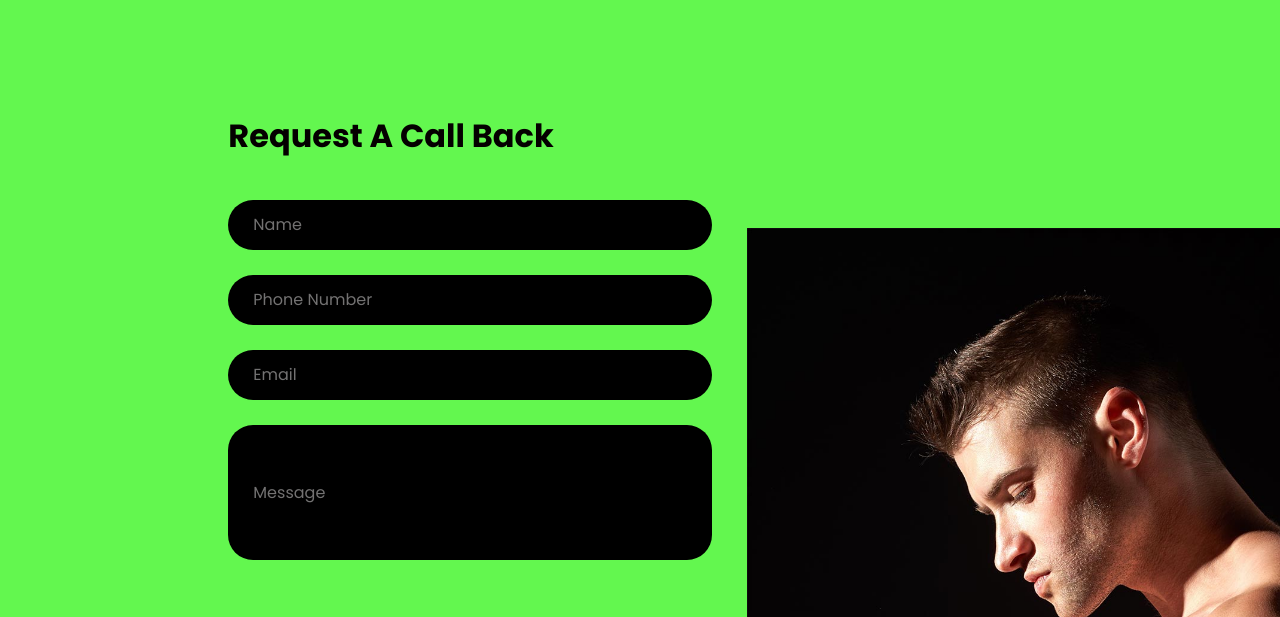
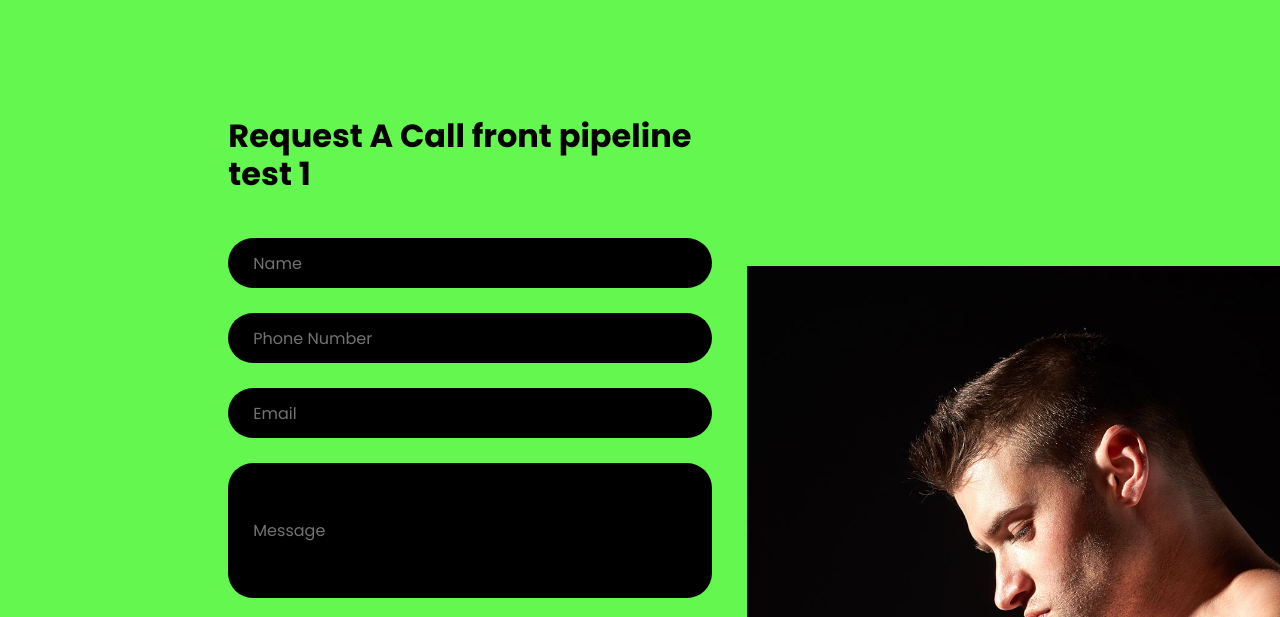
Before and after one commit to ranjiniganeshan/static-website-example, a plain HTML site: page index.html in a window 1280 px wide. Shown: the part 4472-5089 px from the top of the page. Drawn offline with nearby package versions, Linux system fonts and the light colour scheme; some packages are replaced by stand-ins of ours; files that its build step writes are made by us from their sources; files whose address does not match are found by name; a web font is replaced by a local one.

Commit message:
Update index.html

```diff
--- a/index.html
+++ b/index.html
@@ -504,7 +504,7 @@
 
               <section class="contact_section">
                 <h2>
-                  Request A Call Back
+                  Request A Call front pipeline test 1
                 </h2>
                 <form action="">
                   <div>
```
